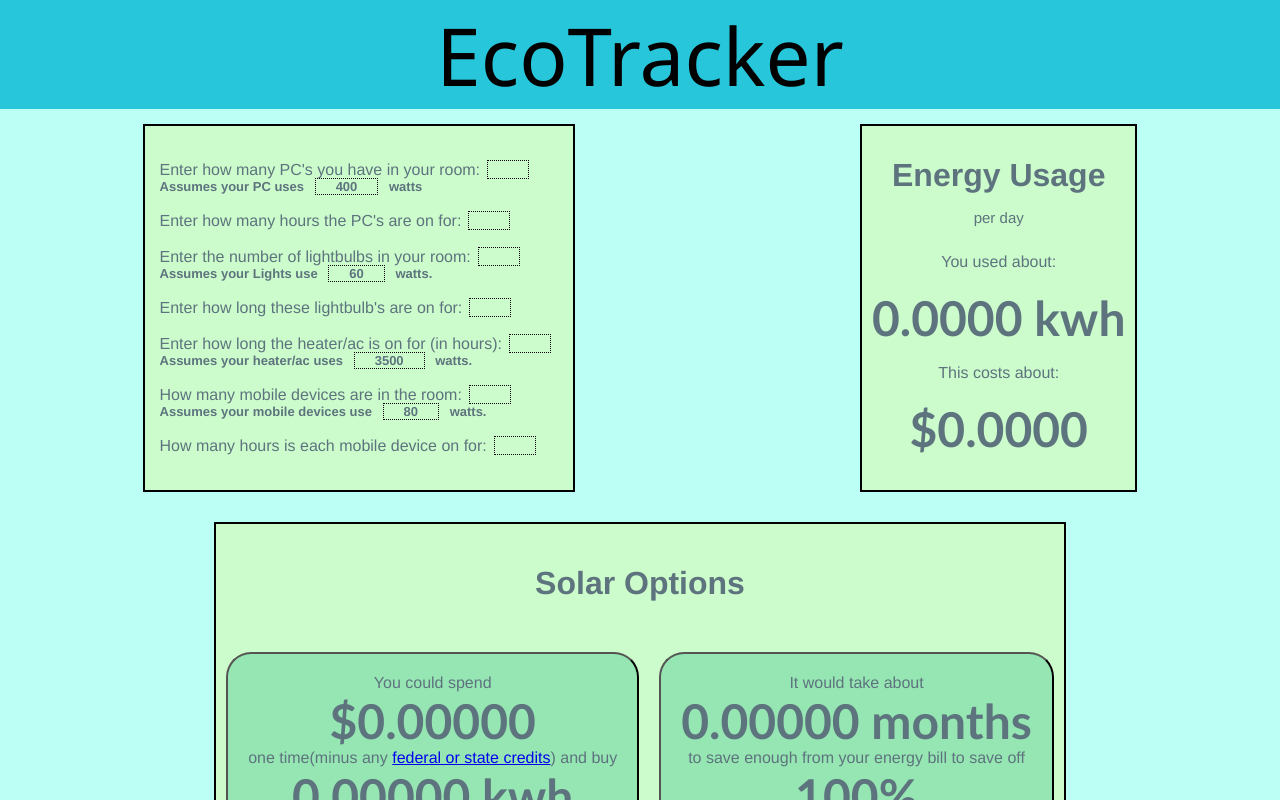
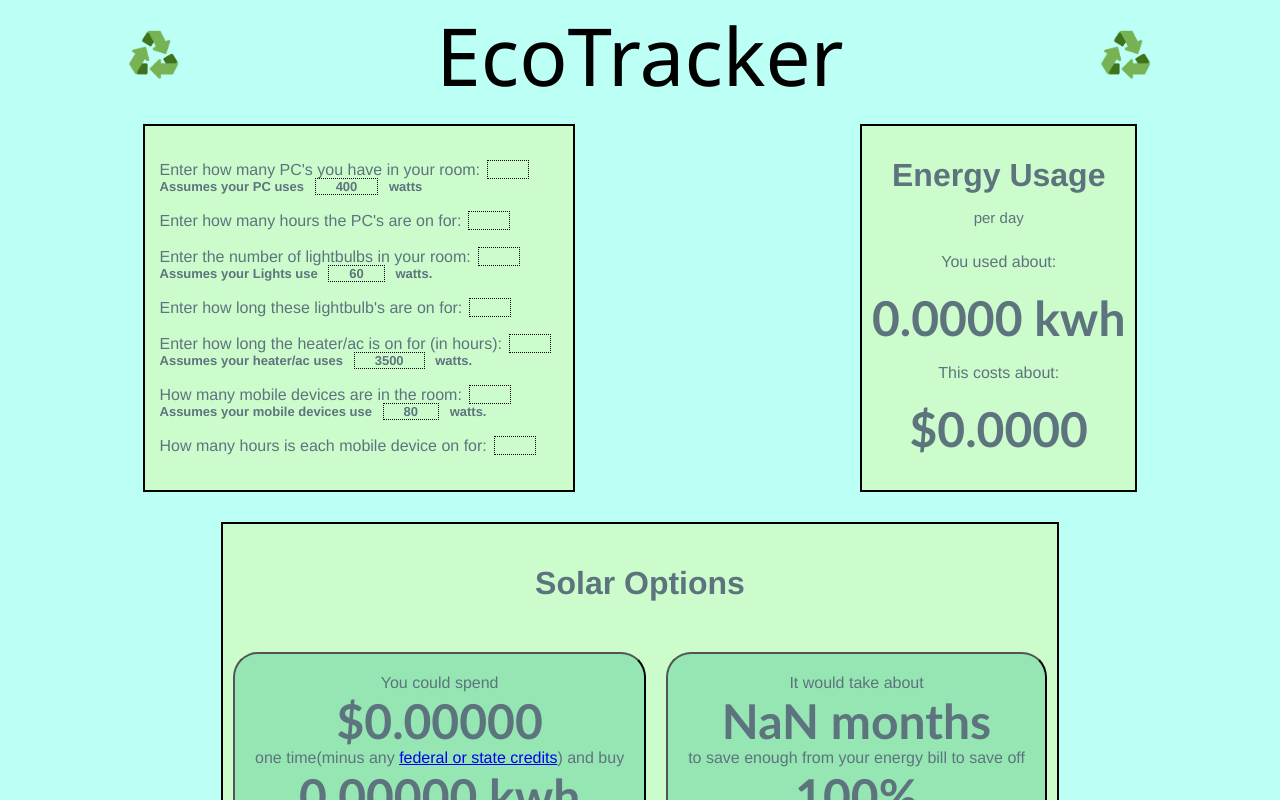
Before and after one commit to Vec-Tors/energy-frontend, a Vue app: page / in a window 1280 px wide. Shown: the top 800 px of the page. Built offline with nearby package versions, Linux system fonts and the light colour scheme.

Commit message:
final commit(hopefully)

```diff
--- a/public/index.html
+++ b/public/index.html
@@ -4,7 +4,7 @@
     <meta charset="utf-8">
     <meta http-equiv="X-UA-Compatible" content="IE=edge">
     <meta name="viewport" content="width=device-width,initial-scale=1.0">
-    <link rel="icon" href="<%= BASE_URL %>favicon.ico">
+    <link rel="png" href="<%= BASE_URL %>solar.png">
     <title><%= htmlWebpackPlugin.options.title %></title>
   </head>
   <body>
--- a/src/App.vue
+++ b/src/App.vue
@@ -30,7 +30,7 @@ export default {
     ppe:0.1331,
     energy:0,
     units:"kwh",
-    pps:2400
+    pps:1200
     }
   },
   methods:{
--- a/src/components/graph-box.vue
+++ b/src/components/graph-box.vue
@@ -29,7 +29,7 @@ data:()=>{
     numberOfStates:1,
     dataSets:["All Fuel Types","Petroleum Only","Renewable Only"],
     currentSet:"All Fuel Types",
-    graphURL:"",
+    graphURL:"//www.eia.gov/opendata/embed/iframe.php?series_id=ELEC.GEN.ALL-AL-99.A",
     graphURLs:[]
 
   }
--- a/src/components/inputBox.vue
+++ b/src/components/inputBox.vue
@@ -60,7 +60,7 @@ export default {
       LBP:60,
       ACP:3500,
       MDP:80,
-      RIH:6
+      RIH:4
     }
   },
   methods:{
--- a/src/components/solarOptions.vue
+++ b/src/components/solarOptions.vue
@@ -4,7 +4,7 @@
     <div id="container">
     <div id="flexItem1">
     <span class="secondBox">You could spend</span><br>
-    <span class="dataBox">${{(energy*pps).toPrecision(6)}}</span><br>
+    <span class="dataBox">${{(energy*(pps/3)).toPrecision(6)}}</span><br>
     <span class="secondBox">one time(minus any <a href="https://www.energy.gov/eere/solar/homeowners-guide-federal-tax-credit-solar-photovoltaics">federal or state credits</a>) and buy</span><br>
 
     <span class="dataBox">{{energy.toPrecision(6)}} {{units}}</span><br>
@@ -14,7 +14,7 @@
     </div>
     <div id="flexItem2">
     <span class="secondBox">It would take about</span><br>
-    <span class="dataBox">{{((ppe/pps)*energy*30).toPrecision(6)}} months</span><br>
+    <span class="dataBox">{{((energy*(pps/3))/(ppe*energy*30)).toPrecision(6)}} months</span><br>
     <span class="secondBox">to save enough from your energy bill to save off</span><br>
     <span class="dataBox">100%</span><br>
     <span class="secondBox">of the price you paid for solar panels</span>
--- a/src/components/topBar.vue
+++ b/src/components/topBar.vue
@@ -1,5 +1,5 @@
 <template>
-  <div class="top"> <span>EcoTracker</span></div>
+  <div class="top"><img src="/energy-frontend/recycle.png" width="50" height="50"> <span>EcoTracker</span><img src="/energy-frontend/recycle.png" width="50" height="50"></div>
 </template>
 
 <script>
@@ -16,7 +16,9 @@ export default {
   padding: 0px;
   font-size: 500%;
   font-family:'Segoe UI', Tahoma, Geneva, Verdana, sans-serif;
-  background: rgb(39, 198, 219);
+  align-items: center;
+
+
 
 }
 </style>
```
Also changed, not shown: public/recycle.png (added), src/components/graph-seperate.vue (deleted).
